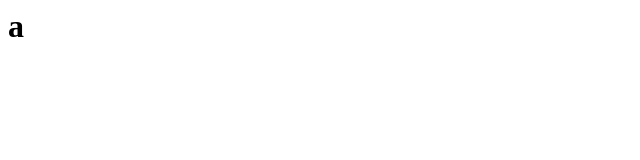
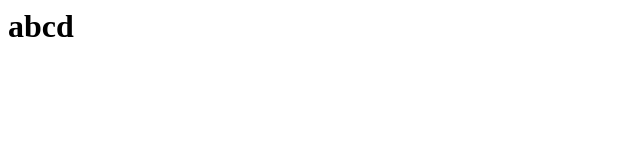
Before and after one commit to TejuPraveen/Test, a plain HTML site: page TestIng/index.html in a window 1280 px wide. Shown: the full height of the page, 0-640 px from the left. Drawn offline with Linux system fonts and the light colour scheme.

Commit message:
Modifiedcode in new branch

```diff
--- a/TestIng/index.html
+++ b/TestIng/index.html
@@ -1 +1 @@
-<h1>a</h1?
+<h1>abcd</h1?
```
